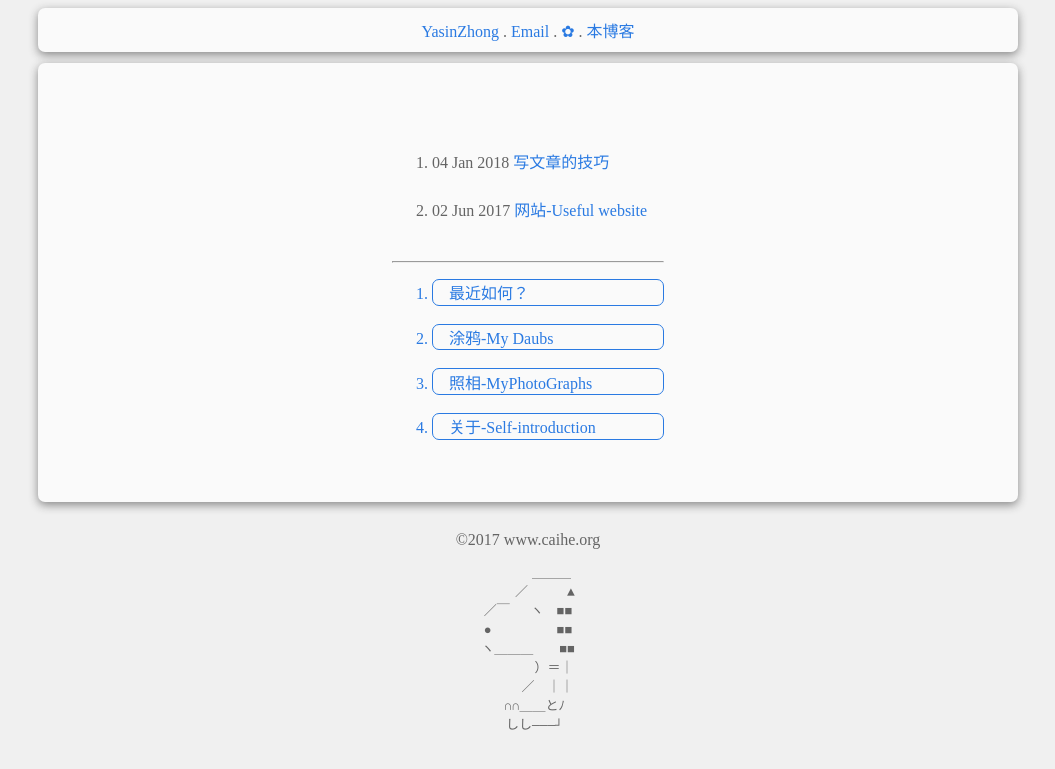
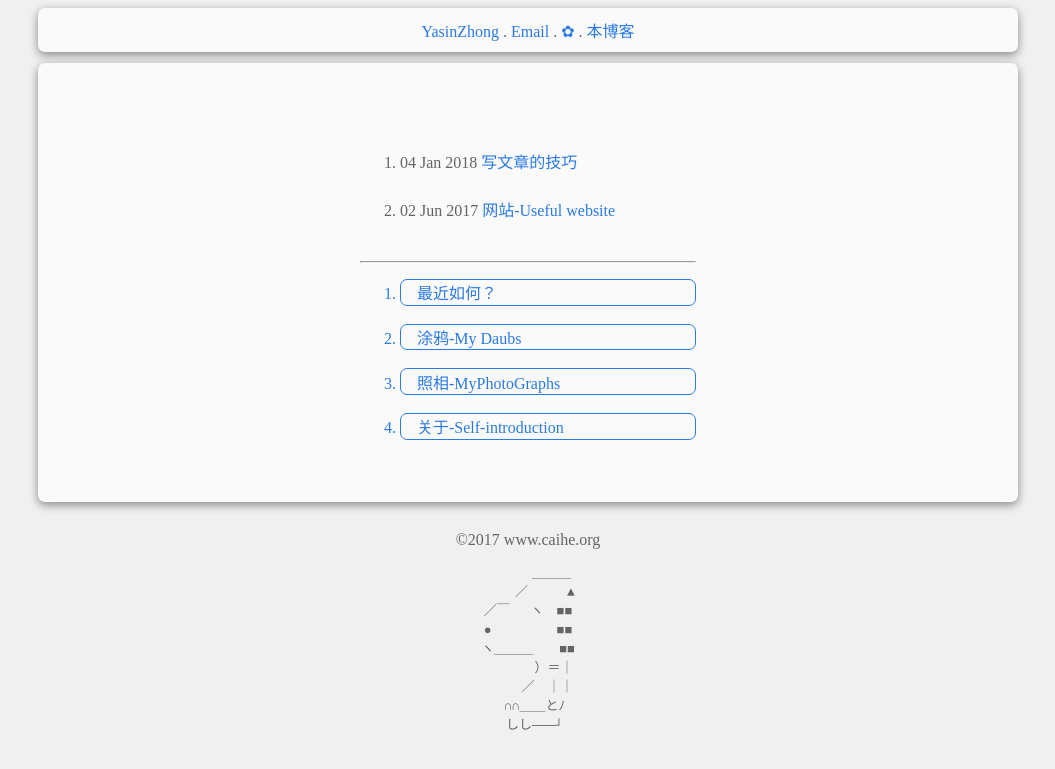
Before and after one commit to YasinZhong/yasinzhong.github.io, a Jekyll site: the page built from index.html, in a window 1280 px wide. Shown: the top 769 px of the page, without its empty margins (112-1167 px from the left). Built offline with Jekyll 4.4.1, drawn with Linux system fonts in a browser that asks for light colours; comment, search, counter and statistics services are not loaded.

Commit message:
2018/03/01

```diff
--- a/_layouts/default-index.html
+++ b/_layouts/default-index.html
@@ -22,7 +22,7 @@
 	<div id="div-content">
 
 	  <div style="
-		width:17em;
+		width:21em;
 		margin:auto;
 		text-align:left;
 		">
```
